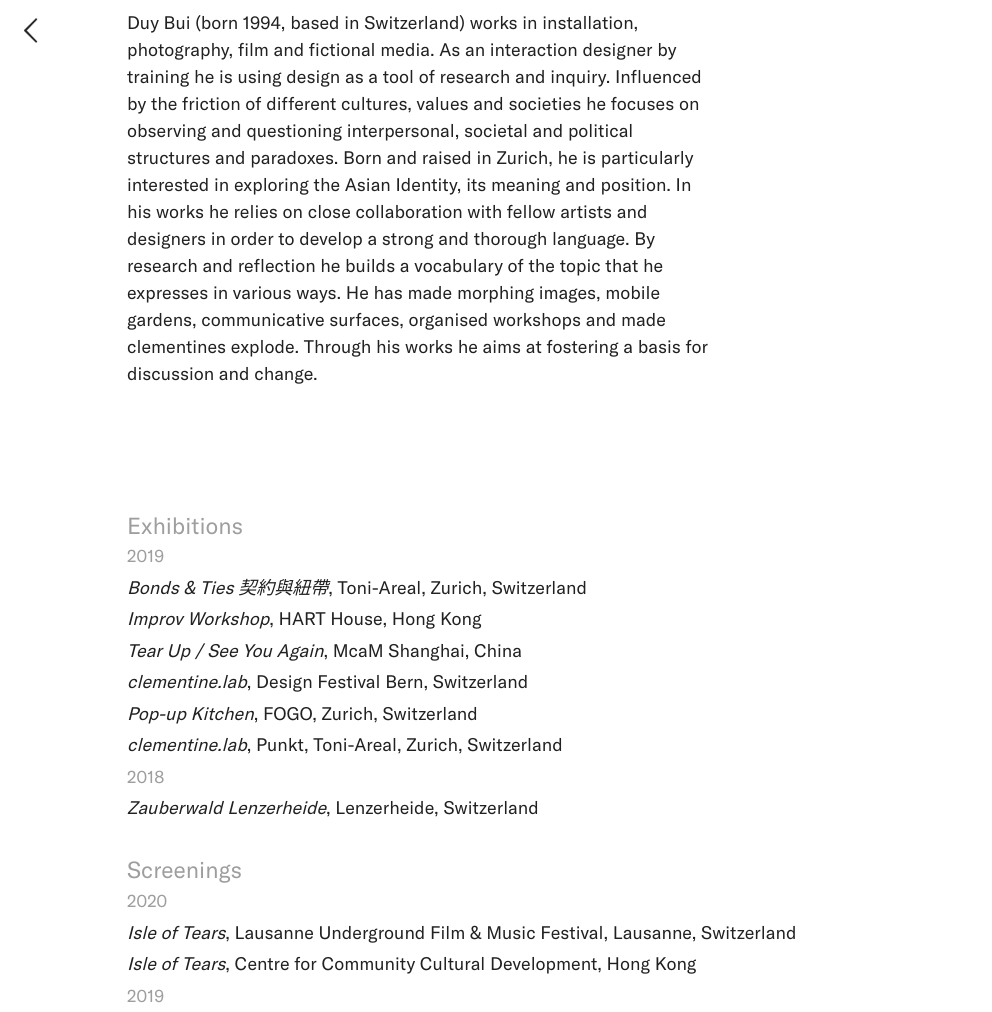
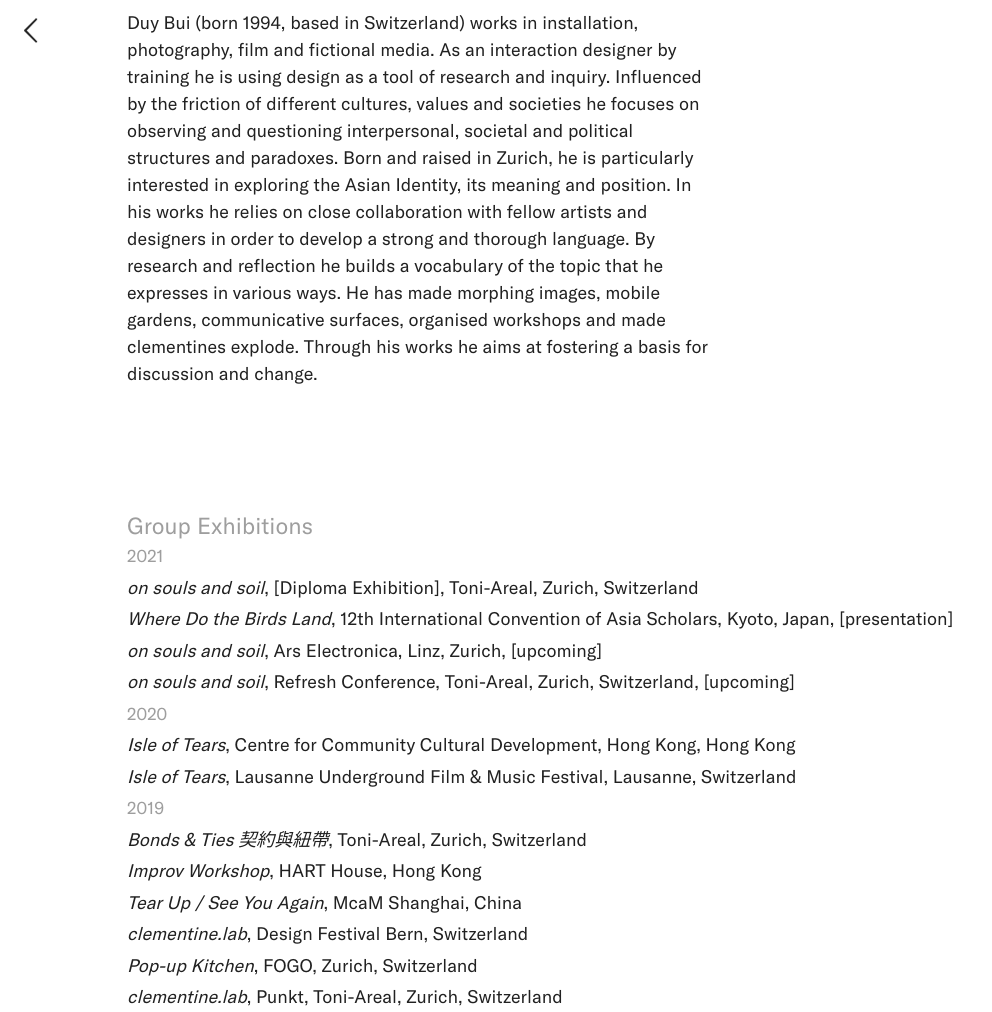
Before and after one commit to duuusen/duych, a Gatsby site: page /about in a window 1280 px wide. Shown: the part 79-1091 px from the top of the page, without its empty margins (0-992 px from the left). Built offline with nearby package versions, Linux system fonts and the light colour scheme; Gatsby itself is replaced by a stand-in of ours; some packages are replaced by stand-ins of ours.

Commit message:
update about page

```diff
--- a/src/pages/about.js
+++ b/src/pages/about.js
@@ -25,8 +25,16 @@ In his works he relies on close collaboration with fellow artists and designers
     </div>
     <div class="about-items-wrap">
       <div class="about-items">
-      <h2>Exhibitions</h2>
+      <h2>Group Exhibitions</h2>
       <ul style={{ listStyle: 'none', }}>
+        <li><h3>2021</h3></li>
+        <li><i>on souls and soil</i>, [Diploma Exhibition], Toni-Areal, Zurich, Switzerland</li>
+        <li><i>Where Do the Birds Land</i>, 12th International Convention of Asia Scholars, Kyoto, Japan, [presentation]</li>
+        <li><i>on souls and soil</i>, Ars Electronica, Linz, Zurich, [upcoming]</li>
+        <li><i>on souls and soil</i>, Refresh Conference, Toni-Areal, Zurich, Switzerland, [upcoming]</li>
+        <li><h3>2020</h3></li>
+        <li><i>Isle of Tears</i>, Centre for Community Cultural Development, Hong Kong, Hong Kong</li>
+        <li><i>Isle of Tears</i>, Lausanne Underground Film & Music Festival, Lausanne, Switzerland</li>
         <li><h3>2019</h3></li>
         <li><i>Bonds & Ties 契約與紐帶</i>, Toni-Areal, Zurich, Switzerland</li>
         <li><i>Improv Workshop</i>, HART House, Hong Kong</li>
```
